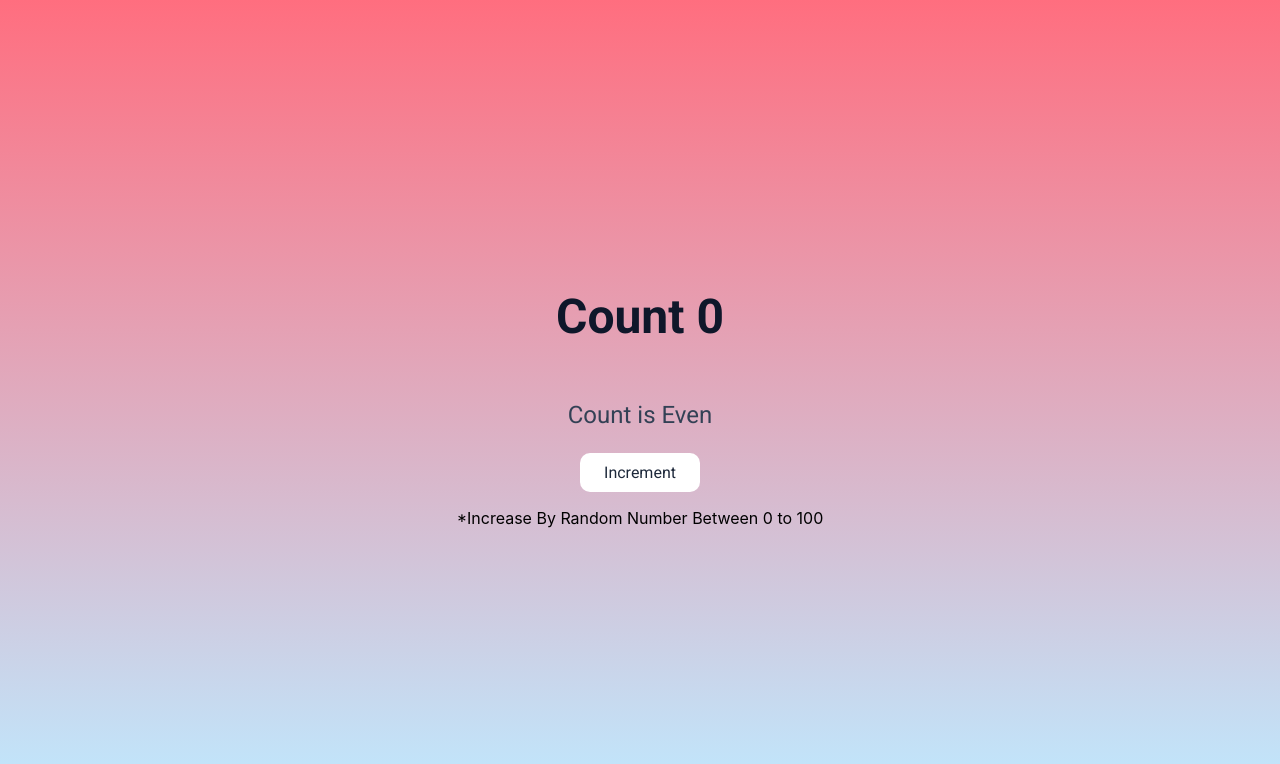
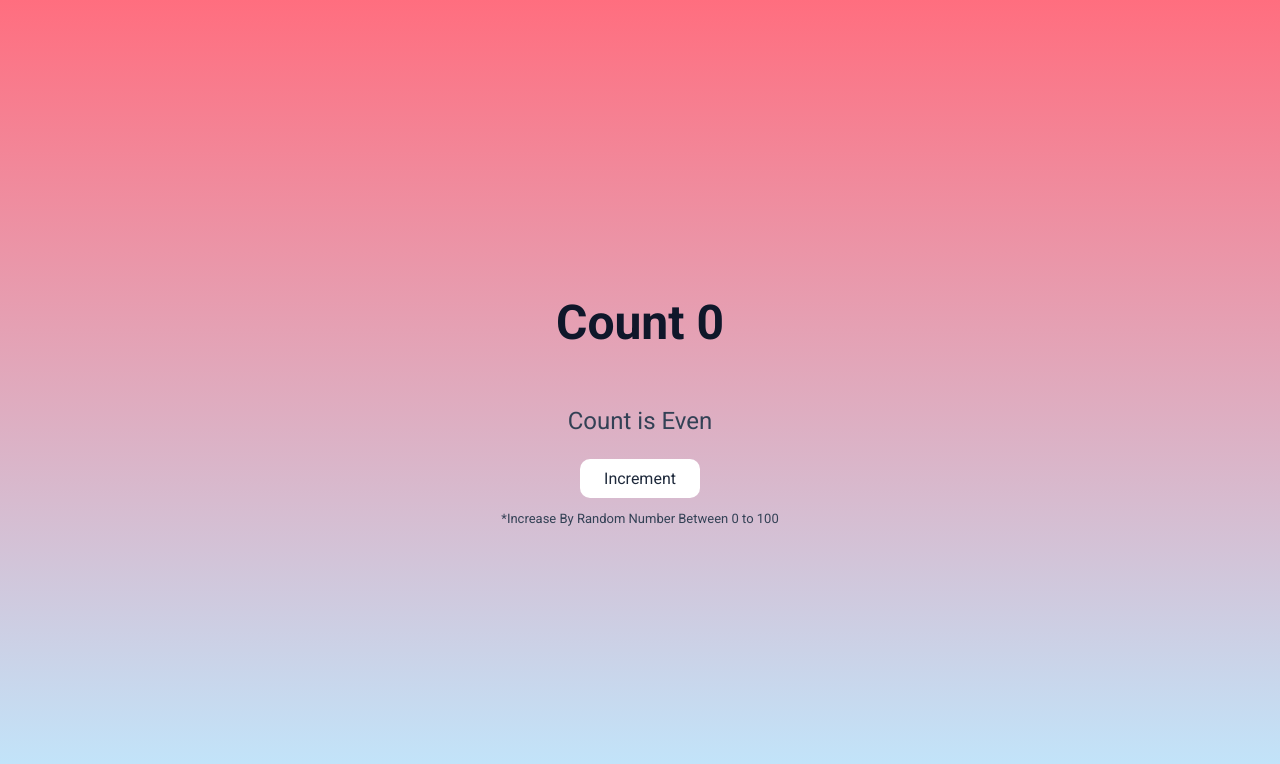
Before and after one commit to vineethsankre/React-EvenOrOdd, a React (Create React App) app: page / in a window 1280 px wide. Shown: the top 764 px of the page. Built offline with nearby package versions, Linux system fonts and the light colour scheme; a web font is replaced by a local one.

Commit message:
Update index.css

```diff
--- a/src/components/EvenOddApp/index.css
+++ b/src/components/EvenOddApp/index.css
@@ -28,7 +28,7 @@
   padding: 10px 24px;
   outline: none;
 }
-.note-text {
+.note {
   color: #334155;
   font-size: 13px;
   font-family: 'Roboto';
```
